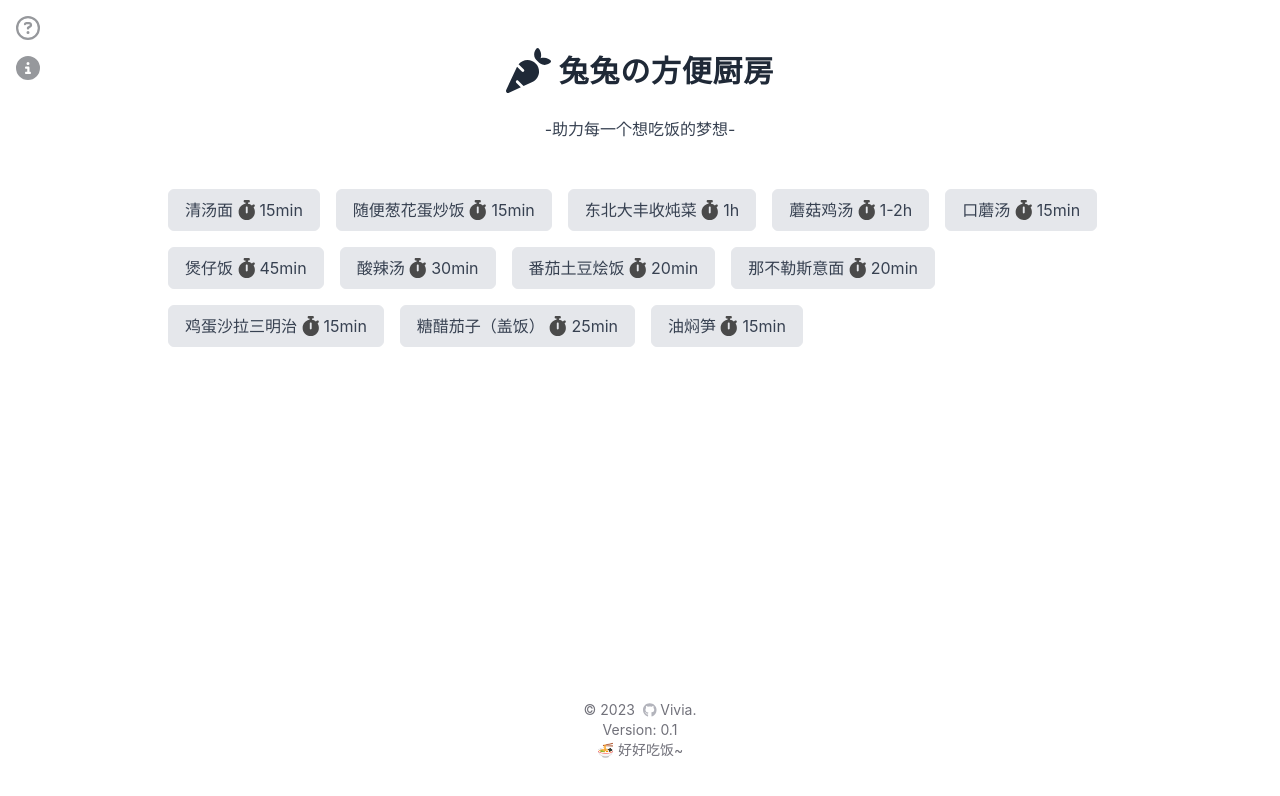
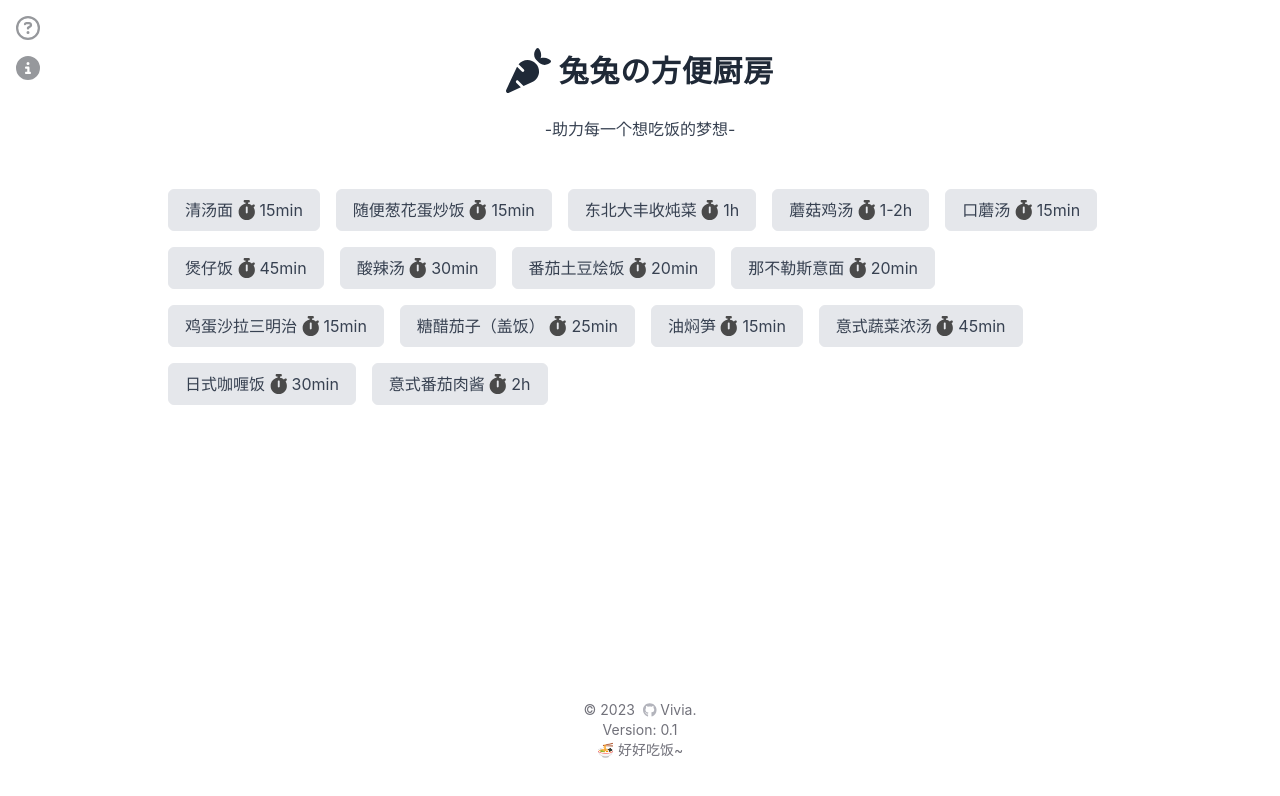
Before and after one commit to Natsuyasu/Recipe, a React (Create React App) app: page / in a window 1280 px wide. Shown: the top 796 px of the page. Built offline with nearby package versions, Linux system fonts and the light colour scheme.

Commit message:
addRecipe

```diff
--- a/public/index.html
+++ b/public/index.html
@@ -2,7 +2,7 @@
 <html lang="en">
   <head>
     <meta charset="utf-8" />
-    <link rel="icon" href="%PUBLIC_URL%/favicon.ico" />
+    <link rel="icon" href="%PUBLIC_URL%/icon.ico" />
     <meta name="viewport" content="width=device-width, initial-scale=1" />
     <meta name="theme-color" content="#000000" />
     <meta
--- a/src/recipe.json
+++ b/src/recipe.json
@@ -83,6 +83,27 @@
             "Text": "食材：任意种类笋\n调料：料酒、生抽、糖\n\n1. 笋切一口大小的块。\n2. 锅内加油，冷油下笋，中小火煎至微微发黄（五分钟以上）。\n3. 加两勺料酒，蒸发酒精后加两勺生抽，半勺糖，两勺水，盖盖中小火焖两分钟左右即可。",
             "Time": "15min",
             "ImgURL": "https://s1.ax1x.com/2023/09/04/pPr990S.jpg"
+        },
+        {
+            "id": 13,
+            "Name": "意式蔬菜浓汤",
+            "Text": "食材：培根2-3片、洋葱半个、土豆一个、胡萝卜一根、番茄一个、芹菜一根（可选）、通心粉（可选）\n调料：蒜、盐、黑胡椒、浓汤宝（可选）\n\n1. 所有食材切1cm见方的块或片。\n2. 蒜切蒜蓉，多加一点油，小火慢炒。炒到出香味时加入洋葱，小火5min左右。\n 3. 洋葱半透明时加入除番茄外所有食材和少许盐，中小火5min左右。\n 4. 加入番茄，炒到番茄出汁，加入水，如有浓汤宝此时按包装提示的份量加入。大火煮开后转小火20分钟。\n 5. 如有通心粉，放进汤中煮熟即可。按个人口味加入盐和黑胡椒。",
+            "Time": "45min",
+            "ImgURL": "https://s1.ax1x.com/2023/09/07/pPygSAg.png"
+        },
+        {
+            "id": 14,
+            "Name": "日式咖喱饭",
+            "Text": "食材：米饭、洋葱、土豆、胡萝卜\n调料：日式咖喱块一盒（推荐好侍百梦多咖喱块，很好吃）\n\n1. 所有食材切小的滚刀块或1.5cm见方的小块。\n2. 锅中加稍多的油，加土豆和胡萝卜，中小火炒至胡萝卜变软，约3-5分钟。\n3. 加入洋葱，继续炒至洋葱变为半透明。加没过食材再稍多一点的水。\n 4. 大火煮开后转小火，盖盖子煮15分钟左右。\n 5. 关火，按个人喜好添加咖喱块拌匀盖在饭上即可。",
+            "Time": "30min",
+            "ImgURL": "https://s1.ax1x.com/2023/09/07/pPygpNQ.png"
+        },
+        {
+            "id": 15,
+            "Name": "意式番茄肉酱",
+            "Text": "食材：番茄罐头一个//去皮番茄三个、洋葱一颗、猪肉//牛肉馅300克\n调料：大蒜几瓣、盐、黑胡椒、料酒、黄油\n\n1. 去皮番茄切碎，洋葱切碎。\n2. 热锅下一勺左右的黄油，下洋葱中小火炒至变色，加入肉馅和切碎的蒜，炒十分钟左右，至锅内肉汁变少。\n3. 加入番茄或番茄罐头，加2-3勺料酒，加盐至口感略咸。\n 4. 加入少量水，小火煮45分钟左右即可。中途勤检查加水，不要烧干。 \n 5. 做好的肉酱密封保存，可以冷藏一周左右。要吃时煮好挂面//意面//通心粉，捞出后加入一大勺肉酱加热搅匀即可。 \n\n 参考： bilibili-盐鱼料理长 (已授权)",
+            "Time": "2h",
+            "ImgURL": "https://s1.ax1x.com/2023/09/07/pPyg9hj.png"
         }
     ]
 }
```
Also changed, not shown: 1 other file (tests, documents, lock files or other folders).
